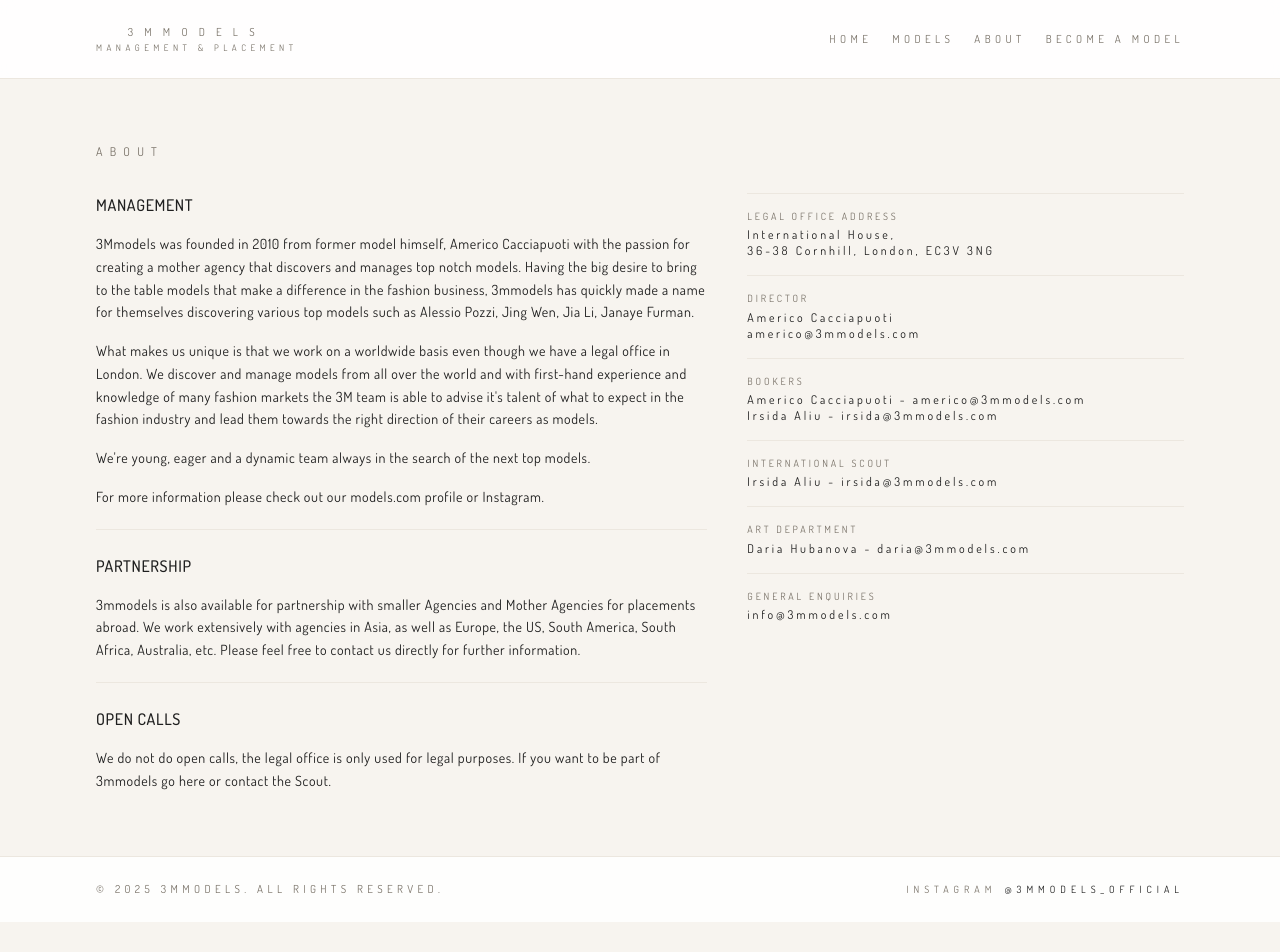
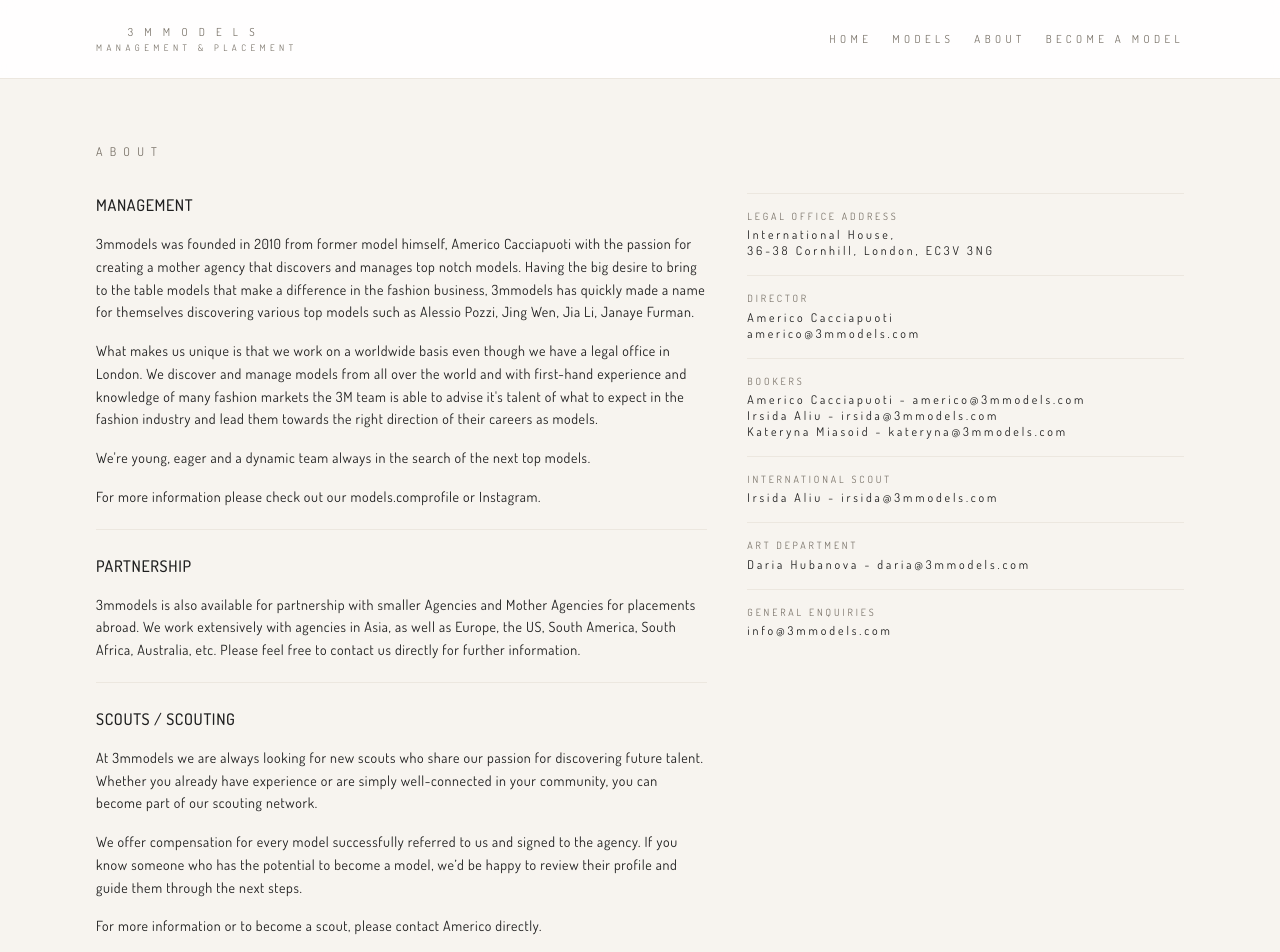
Before and after one commit to WorldofV/luxagency, a Next.js app: page /about in a window 1280 px wide. Shown: the top 952 px of the page. Before the commit the page ends 922 px from the top, so only its background shows below. Built offline with nearby package versions, Linux system fonts and the light colour scheme.

Commit message:
chore: clean about page formatting and spelling

```diff
--- a/src/app/about/page.tsx
+++ b/src/app/about/page.tsx
@@ -12,7 +12,7 @@ export default function AboutPage() {
           <div className="space-y-4">
             <h2 className="text-base font-medium text-[var(--foreground)]">MANAGEMENT</h2>
             <p>
-              3Mmodels was founded in 2010 from former model himself, Americo Cacciapuoti with the passion for creating a mother agency that discovers and manages top notch models. Having the big desire to bring to the table models that make a difference in the fashion business, 3mmodels has quickly made a name for themselves discovering various top models such as Alessio Pozzi, Jing Wen, Jia Li, Janaye Furman.
+              3mmodels was founded in 2010 from former model himself, Americo Cacciapuoti with the passion for creating a mother agency that discovers and manages top notch models. Having the big desire to bring to the table models that make a difference in the fashion business, 3mmodels has quickly made a name for themselves discovering various top models such as Alessio Pozzi, Jing Wen, Jia Li, Janaye Furman.
             </p>
             <p>
               What makes us unique is that we work on a worldwide basis even though we have a legal office in London. We discover and manage models from all over the world and with first-hand experience and knowledge of many fashion markets the 3M team is able to advise it&apos;s talent of what to expect in the fashion industry and lead them towards the right direction of their careers as models.
@@ -29,7 +29,7 @@ export default function AboutPage() {
                 className="underline-offset-4 hover:underline"
               >
                 models.com
-              </a>{" "}
+              </a>
               profile or{" "}
               <a
                 href="https://www.instagram.com/3mmodels_official/"
@@ -51,15 +51,28 @@ export default function AboutPage() {
           </div>
 
           <div className="space-y-4 border-t border-[var(--border-color)] pt-6">
+            <h2 className="text-base font-medium text-[var(--foreground)]">SCOUTS / SCOUTING</h2>
+            <p>
+              At 3mmodels we are always looking for new scouts who share our passion for discovering future talent. Whether you already have experience or are simply well-connected in your community, you can become part of our scouting network.
+            </p>
+            <p>
+              We offer compensation for every model successfully referred to us and signed to the agency. If you know someone who has the potential to become a model, we’d be happy to review their profile and guide them through the next steps.
+            </p>
+            <p>
+              For more information or to become a scout, please contact Americo directly.
+            </p>
+          </div>
+
+          <div className="space-y-4 border-t border-[var(--border-color)] pt-6">
             <h2 className="text-base font-medium text-[var(--foreground)]">OPEN CALLS</h2>
             <p>
-              We do not do open calls, the legal office is only used for legal purposes. If you want to be part of 3mmodels{" "}
+              We do not do open calls, the legal office is only used for legal purposes. If you want to be part of 3mmodels
               <a
                 href="/become-a-model"
                 className="underline-offset-4 hover:underline"
               >
                 go here
-              </a>{" "}
+              </a>
               or contact the Scout.
             </p>
           </div>
@@ -88,7 +101,8 @@ export default function AboutPage() {
             <p className="text-[10px] text-[var(--muted)]">Bookers</p>
             <p className="text-[var(--foreground)] normal-case">
               Americo Cacciapuoti - <a href="mailto:americo@3mmodels.com" className="underline-offset-4 hover:underline">americo@3mmodels.com</a><br />
-              Irsida Aliu - <a href="mailto:irsida@3mmodels.com" className="underline-offset-4 hover:underline">irsida@3mmodels.com</a>
+              Irsida Aliu - <a href="mailto:irsida@3mmodels.com" className="underline-offset-4 hover:underline">irsida@3mmodels.com</a><br />
+              Kateryna Miasoid - <a href="mailto:kateryna@3mmodels.com" className="underline-offset-4 hover:underline">kateryna@3mmodels.com</a>
             </p>
           </div>
 
```
